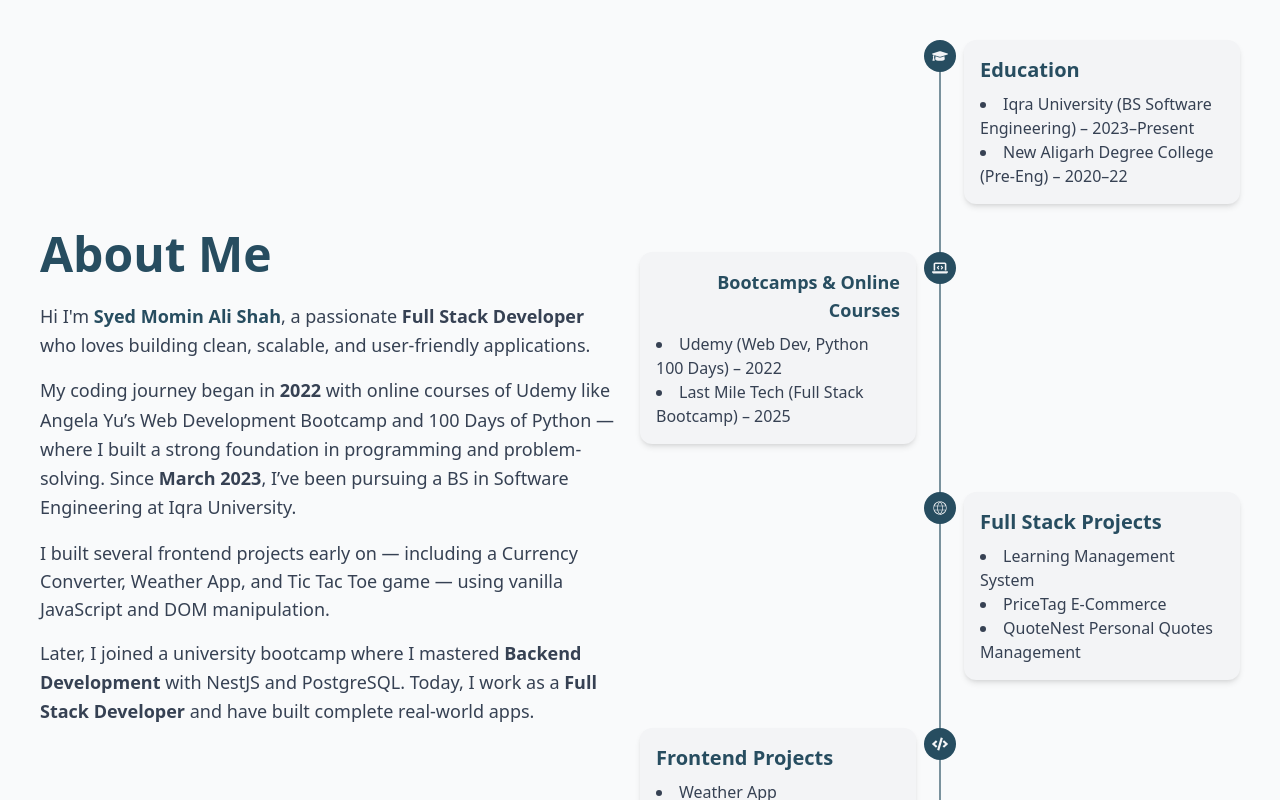
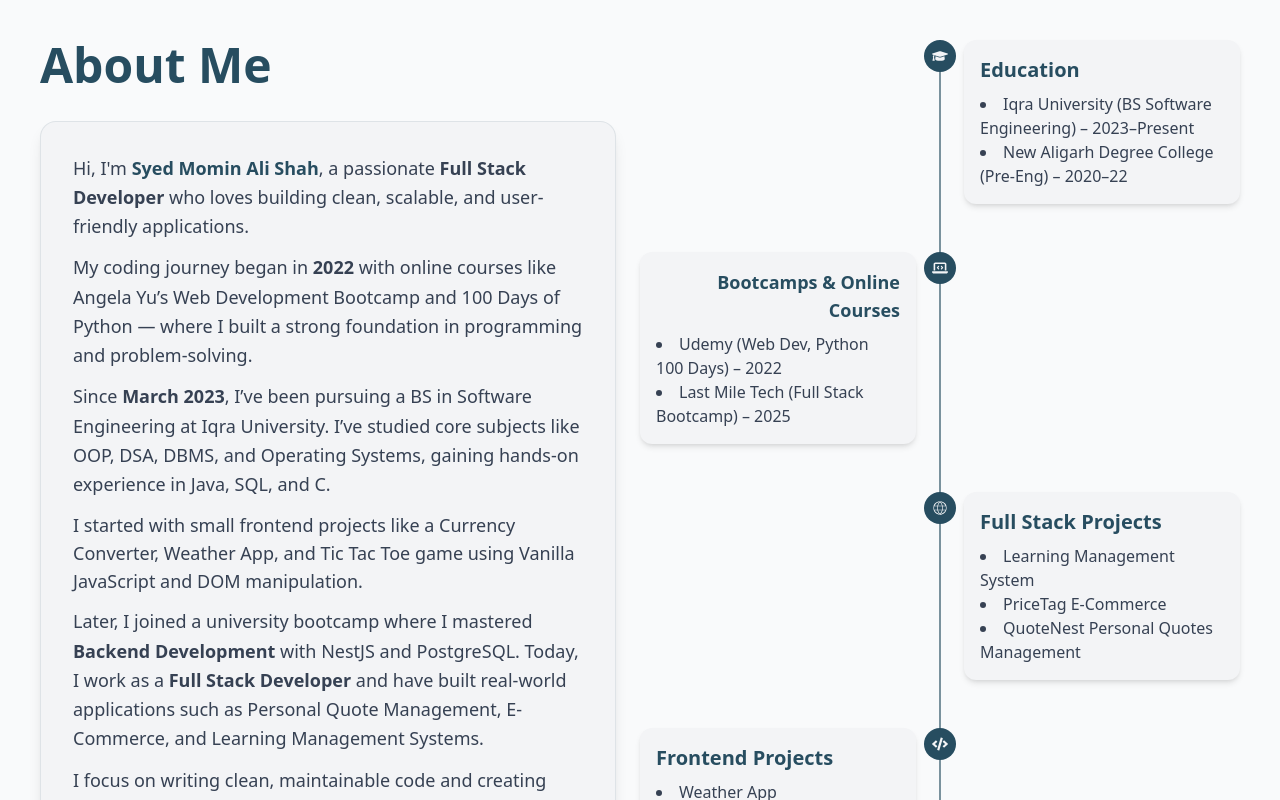
Before and after one commit to smshah121/Portfolio-Website, a React (Vite) app: page / in a window 1280 px wide. Shown: the part 800-1600 px from the top of the page. Built offline with nearby package versions, Linux system fonts and the light colour scheme.

Commit message:
changes saved

```diff
--- a/src/App.jsx
+++ b/src/App.jsx
@@ -280,45 +280,57 @@ function App() {
   className="flex flex-col lg:flex-row justify-between p-10 bg-gray-50"
 >
   {/* Left Side - About Me */}
-  <div className="flex flex-col justify-center lg:w-1/2 pr-6">
+ <div className="flex flex-col justify-center lg:w-1/2 pr-6">
   <div className="flex justify-center items-center md:items-start md:justify-start">
-    <h1 className="text-[#274D60] text-2xl md:text-5xl font-bold mb-6">About Me</h1>
+    <h1 className="text-[#274D60] text-2xl md:text-5xl font-bold mb-8">
+      About Me
+    </h1>
   </div>
 
-
-    <p className="text-gray-700 leading-relaxed mb-4 text-xs md:text-lg">
-      Hi I'm{" "}
-      <span className="font-semibold text-[#274D60] text-xs md:text-lg">
-        Syed Momin Ali Shah
-      </span>
-      , a passionate{" "}
-      <span className="font-semibold text-xs md:text-lg">Full Stack Developer</span> who loves
+  {/* About Me Box */}
+  <div className="bg-gray-100 shadow-lg rounded-2xl p-6 md:p-8 border border-[#274D60]/10 hover:shadow-2xl transition-all duration-300">
+    <p className="text-gray-700 leading-relaxed mb-3 text-xs md:text-lg">
+      Hi, I'm{" "}
+      <span className="font-semibold text-[#274D60]">Syed Momin Ali Shah</span>,
+      a passionate{" "}
+      <span className="font-semibold">Full Stack Developer</span> who loves
       building clean, scalable, and user-friendly applications.
     </p>
 
-    <p className="text-gray-700 text-xs md:text-lg leading-relaxed mb-4">
+    <p className="text-gray-700 text-xs md:text-lg leading-relaxed mb-3">
       My coding journey began in{" "}
-      <span className="font-semibold text-xs md:text-lg">2022</span> with online courses of Udemy
-      like Angela Yu’s Web Development Bootcamp and 100 Days of Python — where I
-      built a strong foundation in programming and problem-solving. Since{" "}
-      <span className="font-semibold text-xs md:text-lg">March 2023</span>, I’ve been pursuing a BS
-      in Software Engineering at Iqra University.
+      <span className="font-semibold">2022</span> with online courses like
+      Angela Yu’s Web Development Bootcamp and 100 Days of Python — where I built
+      a strong foundation in programming and problem-solving.
     </p>
 
-    <p className="text-gray-700 mb-4 text-xs md:text-lg">
-      I built several frontend projects early on — including a Currency
-      Converter, Weather App, and Tic Tac Toe game — using vanilla JavaScript
-      and DOM manipulation.
+    <p className="text-gray-700 text-xs md:text-lg leading-relaxed mb-3">
+      Since <span className="font-semibold">March 2023</span>, I’ve been pursuing
+      a BS in Software Engineering at Iqra University. I’ve studied core subjects
+      like OOP, DSA, DBMS, and Operating Systems, gaining hands-on experience in
+      Java, SQL, and C.
+    </p>
+
+    <p className="text-gray-700 mb-3 text-xs md:text-lg">
+      I started with small frontend projects like a Currency Converter, Weather
+      App, and Tic Tac Toe game using Vanilla JavaScript and DOM manipulation.
+    </p>
+
+    <p className="text-gray-700 leading-relaxed text-xs md:text-lg mb-3">
+      Later, I joined a university bootcamp where I mastered{" "}
+      <span className="font-semibold">Backend Development</span> with NestJS and
+      PostgreSQL. Today, I work as a{" "}
+      <span className="font-semibold">Full Stack Developer</span> and have built
+      real-world applications such as Personal Quote Management, E-Commerce, and
+      Learning Management Systems.
     </p>
 
     <p className="text-gray-700 leading-relaxed text-xs md:text-lg">
-      Later, I joined a university bootcamp where I mastered{" "}
-      <span className="font-semibold text-xs md:text-lg">Backend Development</span> with NestJS and
-      PostgreSQL. Today, I work as a{" "}
-      <span className="font-semibold text-xs md:text-lg">Full Stack Developer</span> and have built
-      complete real-world apps.
+      I focus on writing clean, maintainable code and creating user-friendly, scalable applications. I'm always excited to take on new challenges and turn ideas into working software!
     </p>
   </div>
+</div>
+
 
   {/* Right Side - Timeline (Alternate Left-Right Style) */}
   <div className="lg:w-1/2 flex flex-col items-center mt-10 lg:mt-0 relative">
```
